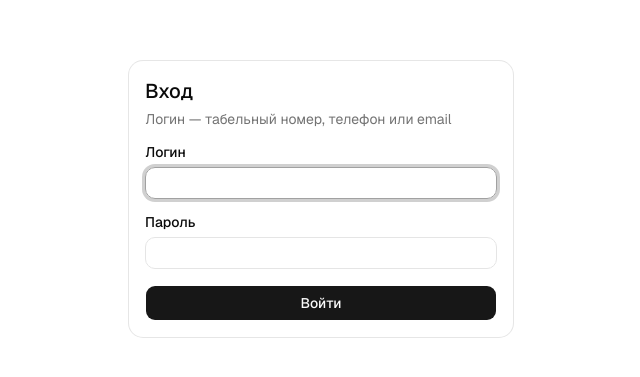
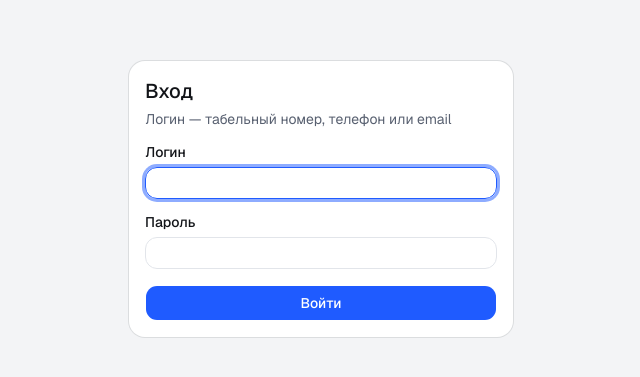
Before and after one commit to gornweb-hack/hackbox, a Next.js app in the folder web/: page /login in a window 1280 px wide. Shown: the part 201-578 px from the top of the page, without its empty margins (319-959 px from the left). Built offline with nearby package versions, Linux system fonts and the light colour scheme.

Commit message:
style(web): apply r400 design tokens

```diff
--- a/web/src/app/globals.css
+++ b/web/src/app/globals.css
@@ -10,22 +10,11 @@
   --font-sans: var(--font-geist-sans);
   --font-mono: var(--font-geist-mono);
   --font-heading: var(--font-sans);
-  --color-sidebar-ring: var(--sidebar-ring);
-  --color-sidebar-border: var(--sidebar-border);
-  --color-sidebar-accent-foreground: var(--sidebar-accent-foreground);
-  --color-sidebar-accent: var(--sidebar-accent);
-  --color-sidebar-primary-foreground: var(--sidebar-primary-foreground);
-  --color-sidebar-primary: var(--sidebar-primary);
-  --color-sidebar-foreground: var(--sidebar-foreground);
-  --color-sidebar: var(--sidebar);
-  --color-chart-5: var(--chart-5);
-  --color-chart-4: var(--chart-4);
-  --color-chart-3: var(--chart-3);
-  --color-chart-2: var(--chart-2);
-  --color-chart-1: var(--chart-1);
   --color-ring: var(--ring);
   --color-input: var(--input);
   --color-border: var(--border);
+  --color-border-strong: var(--border-strong);
+  --color-track: var(--track);
   --color-destructive: var(--destructive);
   --color-accent-foreground: var(--accent-foreground);
   --color-accent: var(--accent);
@@ -35,86 +24,67 @@
   --color-secondary: var(--secondary);
   --color-primary-foreground: var(--primary-foreground);
   --color-primary: var(--primary);
+  --color-primary-hover: var(--primary-hover);
+  --color-primary-press: var(--primary-press);
+  --color-primary-text: var(--primary-text);
+  --color-primary-soft: var(--primary-soft);
+  --color-primary-soft-border: var(--primary-soft-border);
+  --color-hero: var(--hero);
+  --color-toast: var(--toast);
+  --color-zone-red: var(--zone-red);
+  --color-zone-yellow: var(--zone-yellow);
+  --color-zone-green: var(--zone-green);
   --color-popover-foreground: var(--popover-foreground);
   --color-popover: var(--popover);
   --color-card-foreground: var(--card-foreground);
   --color-card: var(--card);
-  --radius-sm: calc(var(--radius) * 0.6);
-  --radius-md: calc(var(--radius) * 0.8);
+  /* Шкала радиусов из макета: бейджи 6, сегменты и пункты меню 10, кнопки и блоки 12, карточки 16 */
+  --radius-sm: 6px;
+  --radius-md: 10px;
   --radius-lg: var(--radius);
-  --radius-xl: calc(var(--radius) * 1.4);
+  --radius-xl: 16px;
   --radius-2xl: calc(var(--radius) * 1.8);
   --radius-3xl: calc(var(--radius) * 2.2);
   --radius-4xl: calc(var(--radius) * 2.6);
+  --shadow-card: 0 1px 2px rgb(16 18 22 / 0.04), 0 6px 20px -12px rgb(16 18 22 / 0.1);
+  --shadow-card-hover: 0 2px 4px rgb(16 18 22 / 0.05), 0 18px 34px -16px rgb(16 18 22 / 0.2);
 }
 
+/* Токены дизайна «Рейс 400». Только светлая тема.
+   Красный, жёлтый и зелёный — только для зон шкал репутации, остальные акценты — primary */
 :root {
-  --background: oklch(1 0 0);
-  --foreground: oklch(0.145 0 0);
-  --card: oklch(1 0 0);
-  --card-foreground: oklch(0.145 0 0);
-  --popover: oklch(1 0 0);
-  --popover-foreground: oklch(0.145 0 0);
-  --primary: oklch(0.205 0 0);
-  --primary-foreground: oklch(0.985 0 0);
-  --secondary: oklch(0.97 0 0);
-  --secondary-foreground: oklch(0.205 0 0);
-  --muted: oklch(0.97 0 0);
-  --muted-foreground: oklch(0.556 0 0);
-  --accent: oklch(0.97 0 0);
-  --accent-foreground: oklch(0.205 0 0);
+  --background: #f3f4f6;
+  --foreground: #121418;
+  --card: #ffffff;
+  --card-foreground: #121418;
+  --popover: #ffffff;
+  --popover-foreground: #121418;
+  --primary: #1f5bff;
+  --primary-foreground: #ffffff;
+  --primary-hover: #1a4fe6;
+  --primary-press: #1543c7;
+  --primary-text: #1a4fe0;
+  --primary-soft: #ebf0ff;
+  --primary-soft-border: #c8d6ff;
+  --glow: rgb(31 91 255 / 0.45);
+  --secondary: #edeff2;
+  --secondary-foreground: #121418;
+  --muted: #edeff2;
+  --muted-foreground: #586070;
+  --accent: #edeff2;
+  --accent-foreground: #121418;
   --destructive: oklch(0.577 0.245 27.325);
-  --border: oklch(0.922 0 0);
-  --input: oklch(0.922 0 0);
-  --ring: oklch(0.708 0 0);
-  --chart-1: oklch(0.87 0 0);
-  --chart-2: oklch(0.556 0 0);
-  --chart-3: oklch(0.439 0 0);
-  --chart-4: oklch(0.371 0 0);
-  --chart-5: oklch(0.269 0 0);
-  --radius: 0.625rem;
-  --sidebar: oklch(0.985 0 0);
-  --sidebar-foreground: oklch(0.145 0 0);
-  --sidebar-primary: oklch(0.205 0 0);
-  --sidebar-primary-foreground: oklch(0.985 0 0);
-  --sidebar-accent: oklch(0.97 0 0);
-  --sidebar-accent-foreground: oklch(0.205 0 0);
-  --sidebar-border: oklch(0.922 0 0);
-  --sidebar-ring: oklch(0.708 0 0);
-}
-
-.dark {
-  --background: oklch(0.145 0 0);
-  --foreground: oklch(0.985 0 0);
-  --card: oklch(0.205 0 0);
-  --card-foreground: oklch(0.985 0 0);
-  --popover: oklch(0.205 0 0);
-  --popover-foreground: oklch(0.985 0 0);
-  --primary: oklch(0.922 0 0);
-  --primary-foreground: oklch(0.205 0 0);
-  --secondary: oklch(0.269 0 0);
-  --secondary-foreground: oklch(0.985 0 0);
-  --muted: oklch(0.269 0 0);
-  --muted-foreground: oklch(0.708 0 0);
-  --accent: oklch(0.269 0 0);
-  --accent-foreground: oklch(0.985 0 0);
-  --destructive: oklch(0.704 0.191 22.216);
-  --border: oklch(1 0 0 / 10%);
-  --input: oklch(1 0 0 / 15%);
-  --ring: oklch(0.556 0 0);
-  --chart-1: oklch(0.87 0 0);
-  --chart-2: oklch(0.556 0 0);
-  --chart-3: oklch(0.439 0 0);
-  --chart-4: oklch(0.371 0 0);
-  --chart-5: oklch(0.269 0 0);
-  --sidebar: oklch(0.205 0 0);
-  --sidebar-foreground: oklch(0.985 0 0);
-  --sidebar-primary: oklch(0.488 0.243 264.376);
-  --sidebar-primary-foreground: oklch(0.985 0 0);
-  --sidebar-accent: oklch(0.269 0 0);
-  --sidebar-accent-foreground: oklch(0.985 0 0);
-  --sidebar-border: oklch(1 0 0 / 10%);
-  --sidebar-ring: oklch(0.556 0 0);
+  --border: #e2e5ea;
+  --border-strong: #c5cbd4;
+  --track: #e2e5ea;
+  --input: #e2e5ea;
+  --ring: #1f5bff;
+  --hero: #15171c;
+  --toast: #15171c;
+  --zone-red: #d63b3b;
+  --zone-yellow: #e3a008;
+  --zone-green: #1f9d55;
+  --radius: 12px;
 }
 
 @layer base {
@@ -122,7 +92,7 @@
     @apply border-border outline-ring/50;
   }
   body {
-    @apply bg-background text-foreground;
+    @apply bg-background leading-[1.4] text-foreground tabular-nums;
   }
   html {
     @apply font-sans;
```
